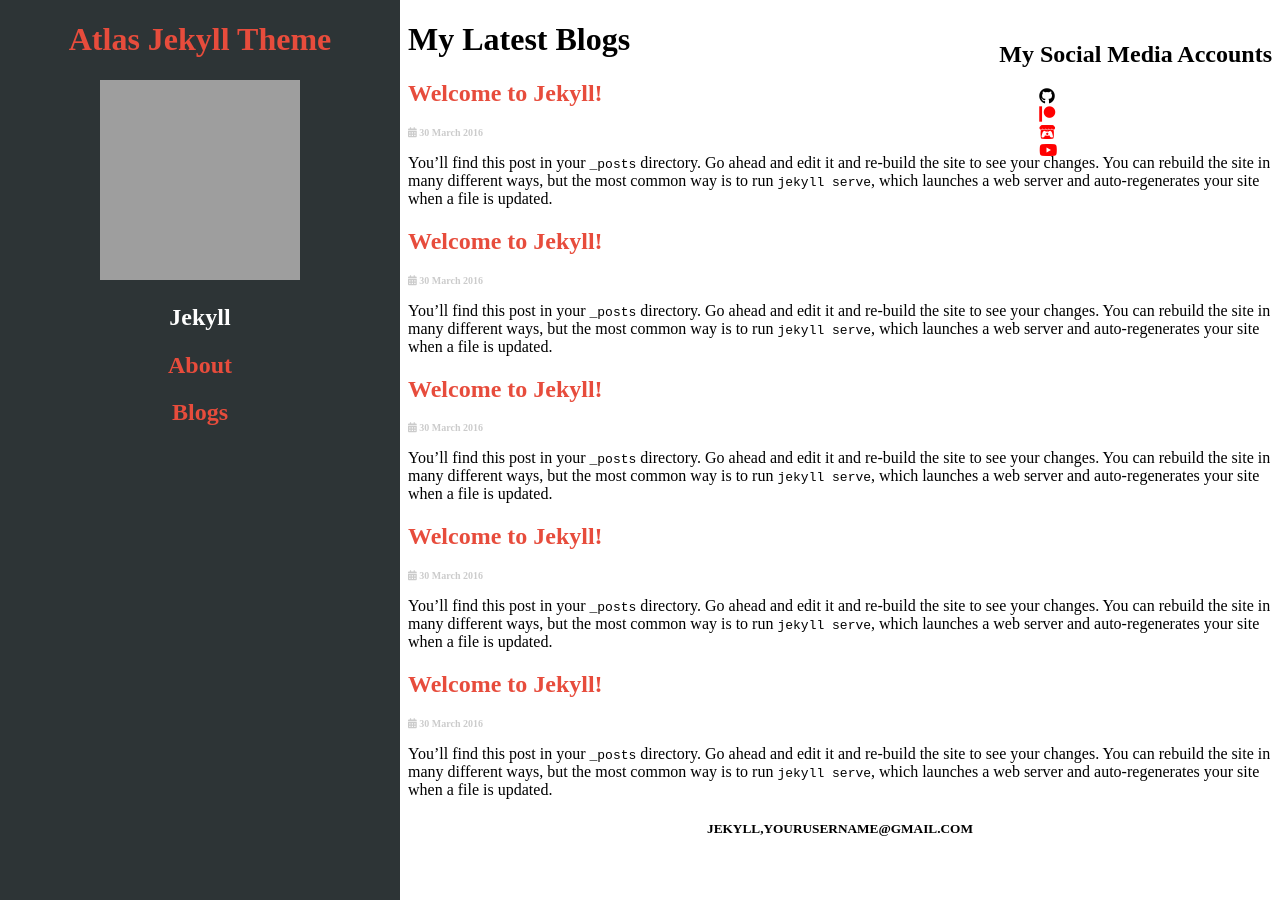
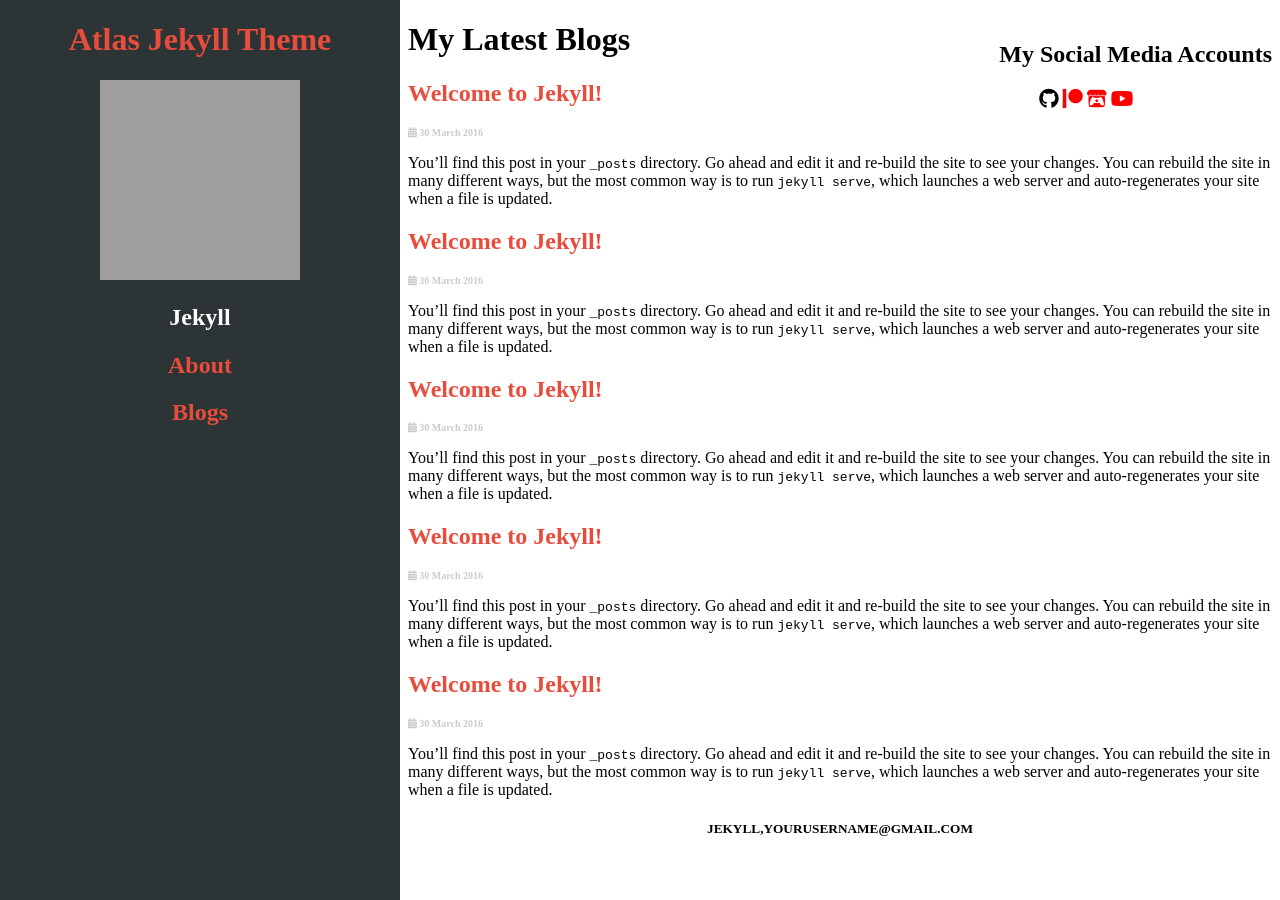
Before and after one commit to NrdyBhu1/atlas-jekyll-theme, a Jekyll site: the page built from index.html, in a window 1280 px wide. Built offline with Jekyll 4.4.1, drawn with Linux system fonts in a browser that asks for light colours; grey boxes are pictures that could not be loaded.

Commit message:
modified:   _sass/_base.scss

```diff
--- a/_sass/_base.scss
+++ b/_sass/_base.scss
@@ -25,6 +25,11 @@
     list-style: none;
 }
 
+.social-media li{
+    display: inline-block;
+    font-size: 20px;
+}
+
 .content{
     position: relative;
     left: 400px;
```
